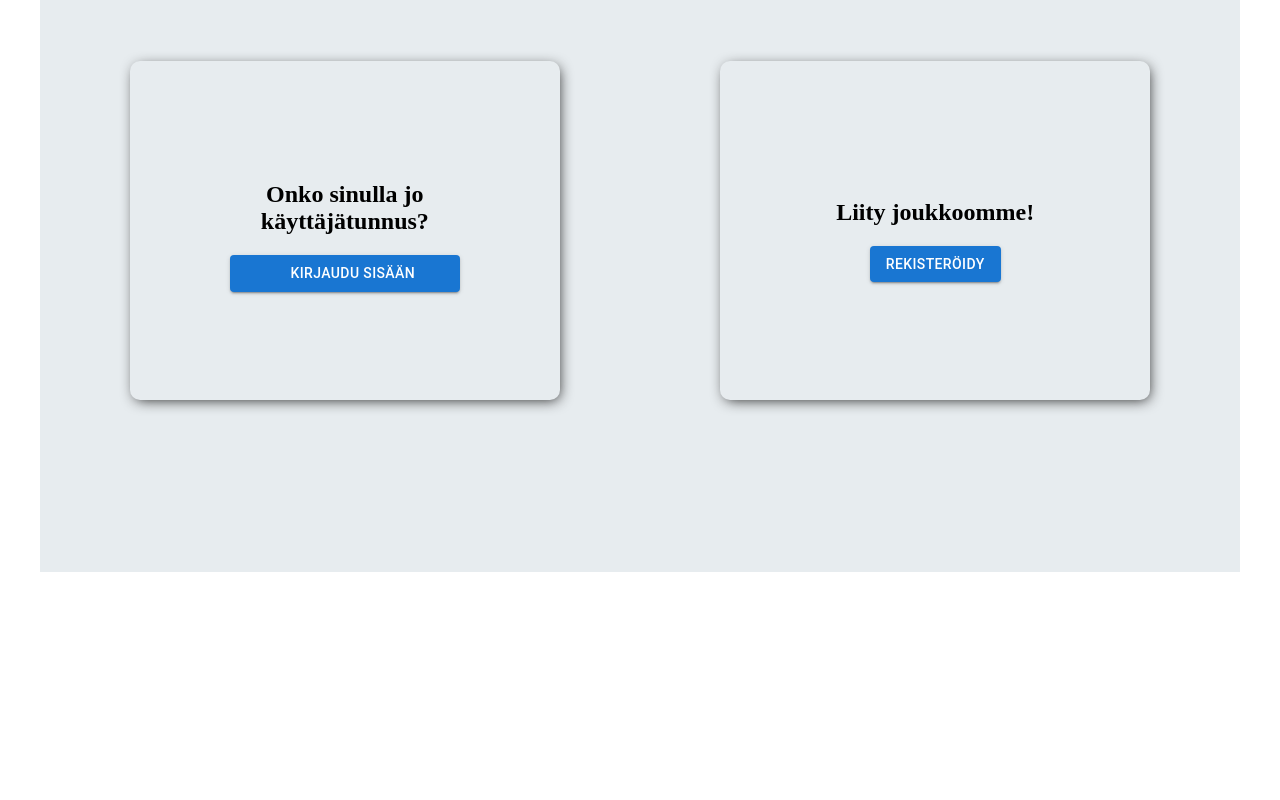
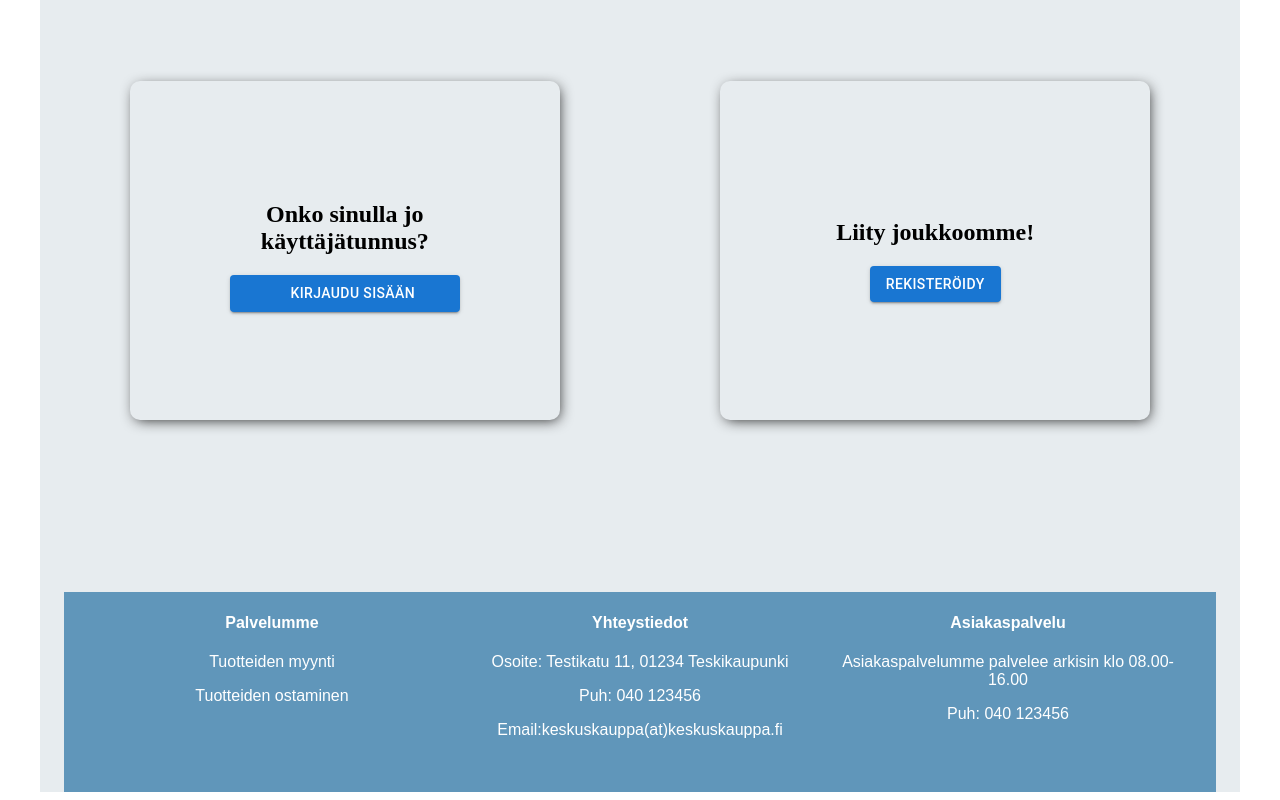
Before and after one commit to Toni86-pang/Keskuskauppa, a React (Vite) app in the folder frontend/: page / in a window 1280 px wide. Shown: the part 1283-2083 px from the top of the page. Before the commit the page ends 1863 px from the top, so only its background shows below. Built offline with nearby package versions, Linux system fonts and the light colour scheme; no server answers.

Commit message:
footer v1

```diff
--- a/frontend/src/App.tsx
+++ b/frontend/src/App.tsx
@@ -2,22 +2,37 @@ import { Outlet } from "react-router"
 import Navbar from "./Components/Navbar"
 import { Container } from "@mui/material"
 import { Dispatch, createContext, useEffect, useState } from "react"
+import { Footer } from "./Components/Footer"
+import Box from "@mui/material/Box"
 
 function App() {
 	const [token, setToken] = useState("")
 
 	useEffect(() => {
 		const tokenFromStorage = localStorage.getItem("token")
-		if(tokenFromStorage){
+		if (tokenFromStorage) {
 			setToken(tokenFromStorage)
 		}
-	},[])
+	}, [])
 
 	return (
-		<UserTokenContext.Provider value={[ token, setToken ]}>
-			<Container sx={{ bgcolor: "#e7ecef", minHeight: "100%" }}>
+		<UserTokenContext.Provider value={[token, setToken]}>
+			<Container
+				sx={{
+					bgcolor: "#e7ecef",
+					minHeight: "100vh",
+					display: "flex",
+					flexDirection: "column",
+				}}>
 				<Navbar />
-				<Outlet />
+				<Box
+					sx={{
+						flex: 1,
+						paddingTop: "20px",
+					}}>
+					<Outlet />
+				</Box>
+				<Footer />
 			</Container>
 		</UserTokenContext.Provider>
 	)
@@ -25,6 +40,6 @@ function App() {
 
 export const UserTokenContext = createContext<[string, Dispatch<string>]>([
 	"",
-	() => {}
+	() => { }
 ])
 export default App
--- /dev/null
+++ b/frontend/src/Components/Footer.css
@@ -0,0 +1,11 @@
+.footer{
+    min-height: 200px;
+    margin-top: auto;
+    background-color: #6096ba;
+    display: flex;
+    align-items: center;
+    justify-content: space-between;
+    text-align: center;
+    font-family: sans-serif;
+    color: white;
+}
--- /dev/null
+++ b/frontend/src/Components/Footer.tsx
@@ -0,0 +1,29 @@
+import "./Footer.css"
+import Container from "@mui/material/Container"
+import Box from "@mui/material/Box"
+
+export const Footer = () => {
+	return (
+		<Container className="footer" >
+			<Box display="flex" justifyContent="space-between">
+				<div style={{ flex: 1, textAlign: "center" }}>
+					<h4>Palvelumme</h4>
+					<p> Tuotteiden myynti</p>
+					<p>Tuotteiden ostaminen</p>
+				</div>
+
+				<div style={{ flex: 1, textAlign: "center" }}>
+					<h4> Yhteystiedot</h4>
+					<p> Osoite: Testikatu 11, 01234 Teskikaupunki</p>
+					<p>Puh: 040 123456</p>
+					<p> Email:keskuskauppa(at)keskuskauppa.fi</p>
+				</div>
+				<div style={{ flex: 1, textAlign: "center" }}>
+					<h4>Asiakaspalvelu</h4>
+					<p> Asiakaspalvelumme palvelee arkisin klo 08.00-16.00</p>
+					<p>Puh: 040 123456</p>
+				</div>
+			</ Box>
+		</Container>
+	)
+}
```
